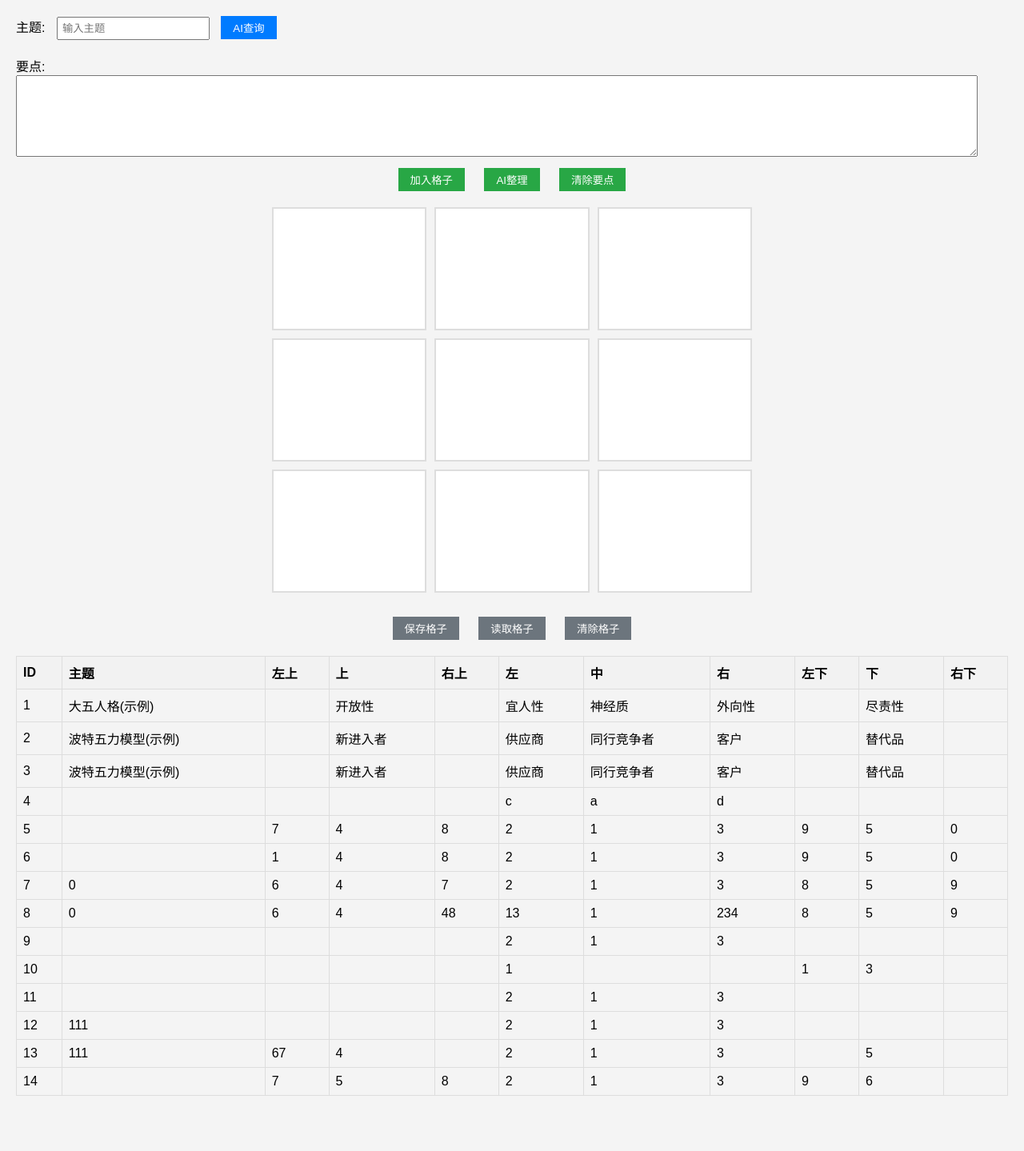
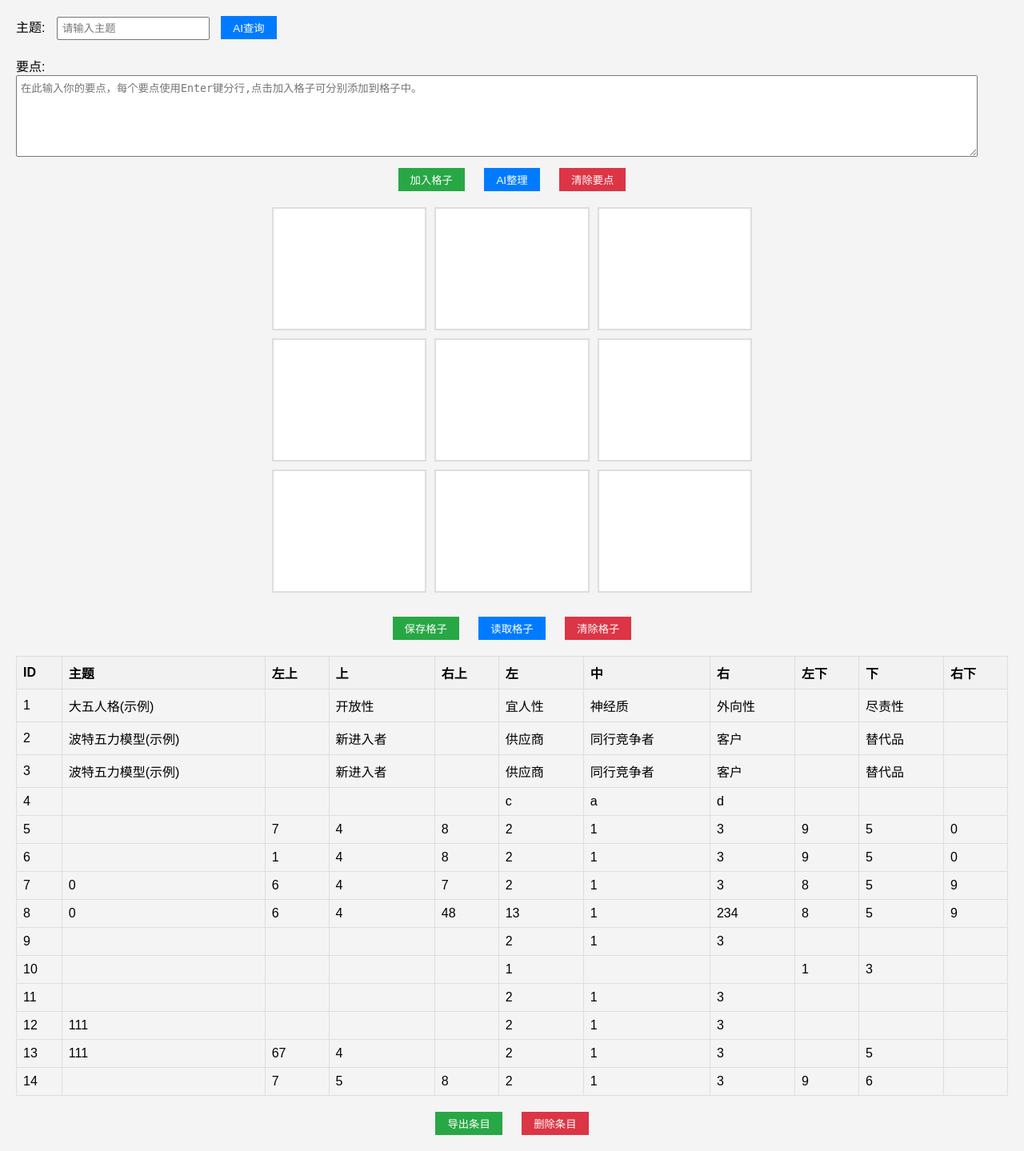
Before and after one commit to biercewang/9gridsweb, a Flask app: page / in a window 1280 px wide. Shown: the whole page at 80% size. Before the commit the page ends 1370 px from the top, so only its background shows below. Run offline with Flask 3, Linux system fonts and the light colour scheme; data comes from the database, SQL or seed files in the repository; both versions use the stored data as it was after the commit.

Commit message:
增加删除数据库项目功能

```diff
--- a/app.py
+++ b/app.py
@@ -184,6 +184,18 @@ def swap_grids():
         return jsonify({'message': 'Temporary input not found'}), 404
 
 
+#删除条目
+@app.route('/api/grids/<int:id>', methods=['DELETE'])
+def delete_grid(id):
+    try:
+        grid = SavedGrids.query.get_or_404(id)
+        db.session.delete(grid)
+        db.session.commit()
+        return jsonify({'message': 'Grid deleted successfully'}), 200
+    except Exception as e:
+        db.session.rollback()
+        return jsonify({'message': str(e)}), 500
+
 
 if __name__ == '__main__':
     app.run(debug=True)
--- a/static/css/style.css
+++ b/static/css/style.css
@@ -54,6 +54,21 @@ body {
     display: inline-block; /* 确保按钮可以被正确居中 */
 }
 
+/* 加入格子按钮样式 */
+#input-area button:nth-child(1) {
+    background-color: #28a745; /* 绿色 */
+}
+
+/* AI整理按钮样式 */
+#input-area button:nth-child(2) {
+    background-color: #007bff; /* 蓝色 */
+}
+
+/* 清除要点按钮样式 */
+#input-area button:nth-child(3) {
+    background-color: #dc3545; /* 红色 */
+}
+
 /* 九宫格显示区域 */
 #grid-container {
     display: grid;
@@ -73,7 +88,7 @@ body {
     background-color: #fff; /* 设置格子的背景色 */
 }
 
-/* 保存、读取、清除格子和全部清空按钮 */
+/* 保存、读取、清除格子按钮 */
 #action-buttons {
     text-align: center;
     margin-top: 30px; /* 增加顶部外边距 */
@@ -87,6 +102,21 @@ body {
     border: none;
     cursor: pointer;
     display: inline-block; /* 确保按钮可以被正确居中 */
+}
+
+/* 保存格子按钮样式 */
+#action-buttons button:nth-child(1) {
+    background-color: #28a745; /* 绿色 */
+}
+
+/* 读取格子按钮样式 */
+#action-buttons button:nth-child(2) {
+    background-color: #007bff; /* 蓝色 */
+}
+
+/* 清除格子按钮样式 */
+#action-buttons button:nth-child(3) {
+    background-color: #dc3545; /* 红色 */
 }
 
 /* 表格视图 */
@@ -109,4 +139,55 @@ body {
     background-color: #f2f2f2;
 }
 
-/* 添加更多的样式以满足你的需求 */
+/* 操作按钮样式 */
+#record-table-actions {
+    text-align: center;  /* 将按钮居中 */
+    margin-top: 20px;    /* 与上方元素保持一定距离 */
+}
+
+/* 表格操作按钮公共样式 */
+#record-table-actions button {
+    padding: 5px 15px;
+    margin: 0 10px;      /* 为按钮添加水平间距 */
+    color: white;
+    border: none;
+    cursor: pointer;
+    display: inline-block; /* 确保按钮可以被正确居中 */
+}
+
+/* 删除按钮颜色 */
+.delete-btn {
+    background-color: #dc3545;
+}
+
+/* 导出按钮颜色 */
+.export-btn {
+    background-color: #28a745;
+}
+
+/* 自定义悬停提示样式 */
+[data-tooltip] {
+    position: relative;
+  }
+
+  [data-tooltip]:before {
+    content: attr(data-tooltip);
+    position: absolute;
+    bottom: 100%;
+    left: 50%;
+    transform: translateX(-50%);
+    background-color: black;
+    color: white;
+    padding: 4px 8px;
+    border-radius: 4px;
+    font-size: 20px;
+    white-space: nowrap;
+    opacity: 0;
+    visibility: hidden;
+    transition: opacity 0.3s, visibility 0.3s;
+  }
+
+  [data-tooltip]:hover:before {
+    opacity: 1;
+    visibility: visible;
+  }
--- a/static/js/script.js
+++ b/static/js/script.js
@@ -281,3 +281,29 @@ function drop(event, targetGridNumber) {
         alert('交换失败');
     });
 }
+
+//删除条目
+function promptForIdAndDeleteRecord() {
+    const id = prompt('请输入要删除的条目ID：');
+    if (id) {
+        fetch(`/api/grids/${id}`, { method: 'DELETE' })
+        .then(response => response.json())
+        .then(data => {
+            console.log('Delete Success:', data);
+            alert(data.message);  // 显示操作结果
+            location.reload();  // 刷新页面以更新视图
+        })
+        .catch((error) => {
+            console.error('Delete Error:', error);
+        });
+    }
+}
+
+//导出条目
+function promptForIdAndExportRecord() {
+    const id = prompt('请输入要导出的条目ID：');
+    if (id) {
+        // 根据你的实际情况实现导出逻辑
+        // 例如下载文件或显示导出的数据
+    }
+}
--- a/templates/index.html
+++ b/templates/index.html
@@ -12,14 +12,14 @@
 <!-- 标题输入区域 -->
 <div id="title-input-area">
     <label for="title-input">主题:</label>
-    <input type="text" id="title-input" placeholder="输入主题">
+    <input type="text" id="title-input" placeholder="请输入主题">
     <button onclick="performQuery()">AI查询</button>
 </div>
 
 <!-- 输入和按钮区域 -->
 <div id="input-area">
     <label for="input-text">要点:</label>
-    <textarea id="input-text" rows="6"></textarea> <!-- 设置为6行 -->
+    <textarea id="input-text" rows="6" placeholder="在此输入你的要点，每个要点使用Enter键分行,点击加入格子可分别添加到格子中。"></textarea> <!-- 设置为6行 -->
     <div>
         <button onclick="addWordToGrid()">加入格子</button>
         <button onclick="organizeInputWithAI()">AI整理</button>
@@ -29,15 +29,15 @@
 
 <!-- 九宫格显示区域 -->
 <div id="grid-container">
-    <div id="grid1" class="grid-item" ondblclick="editGrid(1)" draggable="true" ondragstart="dragStart(event)" ondragover="allowDrop(event)" ondrop="drop(event, 1)"></div>
-    <div id="grid2" class="grid-item" ondblclick="editGrid(2)" draggable="true" ondragstart="dragStart(event)" ondragover="allowDrop(event)" ondrop="drop(event, 2)"></div>
-    <div id="grid3" class="grid-item" ondblclick="editGrid(3)" draggable="true" ondragstart="dragStart(event)" ondragover="allowDrop(event)" ondrop="drop(event, 3)"></div>
-    <div id="grid4" class="grid-item" ondblclick="editGrid(4)" draggable="true" ondragstart="dragStart(event)" ondragover="allowDrop(event)" ondrop="drop(event, 4)"></div>
-    <div id="grid5" class="grid-item" ondblclick="editGrid(5)" draggable="true" ondragstart="dragStart(event)" ondragover="allowDrop(event)" ondrop="drop(event, 5)"></div>
-    <div id="grid6" class="grid-item" ondblclick="editGrid(6)" draggable="true" ondragstart="dragStart(event)" ondragover="allowDrop(event)" ondrop="drop(event, 6)"></div>
-    <div id="grid7" class="grid-item" ondblclick="editGrid(7)" draggable="true" ondragstart="dragStart(event)" ondragover="allowDrop(event)" ondrop="drop(event, 7)"></div>
-    <div id="grid8" class="grid-item" ondblclick="editGrid(8)" draggable="true" ondragstart="dragStart(event)" ondragover="allowDrop(event)" ondrop="drop(event, 8)"></div>
-    <div id="grid9" class="grid-item" ondblclick="editGrid(9)" draggable="true" ondragstart="dragStart(event)" ondragover="allowDrop(event)" ondrop="drop(event, 9)"></div>
+    <div id="grid1" class="grid-item" ondblclick="editGrid(1)" draggable="true" ondragstart="dragStart(event)" ondragover="allowDrop(event)" ondrop="drop(event, 1)" data-tooltip="双击修改格子内容,拖动可交换格子位置"></div>
+    <div id="grid2" class="grid-item" ondblclick="editGrid(2)" draggable="true" ondragstart="dragStart(event)" ondragover="allowDrop(event)" ondrop="drop(event, 2)" data-tooltip="双击修改格子内容,拖动可交换格子位置"></div>
+    <div id="grid3" class="grid-item" ondblclick="editGrid(3)" draggable="true" ondragstart="dragStart(event)" ondragover="allowDrop(event)" ondrop="drop(event, 3)" data-tooltip="双击修改格子内容,拖动可交换格子位置"></div>
+    <div id="grid4" class="grid-item" ondblclick="editGrid(4)" draggable="true" ondragstart="dragStart(event)" ondragover="allowDrop(event)" ondrop="drop(event, 4)" data-tooltip="双击修改格子内容,拖动可交换格子位置"></div>
+    <div id="grid5" class="grid-item" ondblclick="editGrid(5)" draggable="true" ondragstart="dragStart(event)" ondragover="allowDrop(event)" ondrop="drop(event, 5)" data-tooltip="双击修改格子内容,拖动可交换格子位置"></div>
+    <div id="grid6" class="grid-item" ondblclick="editGrid(6)" draggable="true" ondragstart="dragStart(event)" ondragover="allowDrop(event)" ondrop="drop(event, 6)" data-tooltip="双击修改格子内容,拖动可交换格子位置"></div>
+    <div id="grid7" class="grid-item" ondblclick="editGrid(7)" draggable="true" ondragstart="dragStart(event)" ondragover="allowDrop(event)" ondrop="drop(event, 7)" data-tooltip="双击修改格子内容,拖动可交换格子位置"></div>
+    <div id="grid8" class="grid-item" ondblclick="editGrid(8)" draggable="true" ondragstart="dragStart(event)" ondragover="allowDrop(event)" ondrop="drop(event, 8)" data-tooltip="双击修改格子内容,拖动可交换格子位置"></div>
+    <div id="grid9" class="grid-item" ondblclick="editGrid(9)" draggable="true" ondragstart="dragStart(event)" ondragover="allowDrop(event)" ondrop="drop(event, 9)" data-tooltip="双击修改格子内容,拖动可交换格子位置"></div>
 
 </div>
 
@@ -72,6 +72,11 @@
     </table>
 </div>
 
+<div id="record-table-actions">
+    <button class="export-btn" onclick="promptForIdAndExportRecord()">导出条目</button>
+    <button class="delete-btn" onclick="promptForIdAndDeleteRecord()">删除条目</button>
+</div>
+
 <script src="{{ url_for('static', filename='js/script.js') }}"></script>
 
 </body>
```
Also changed, not shown: instance/your_database.db.
